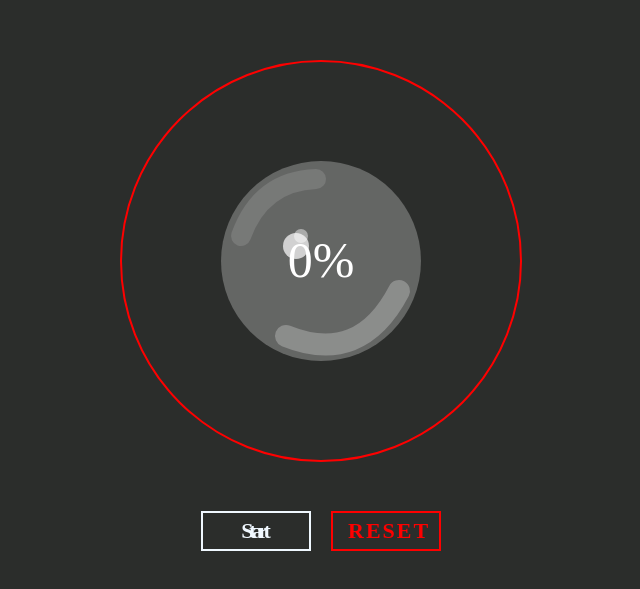
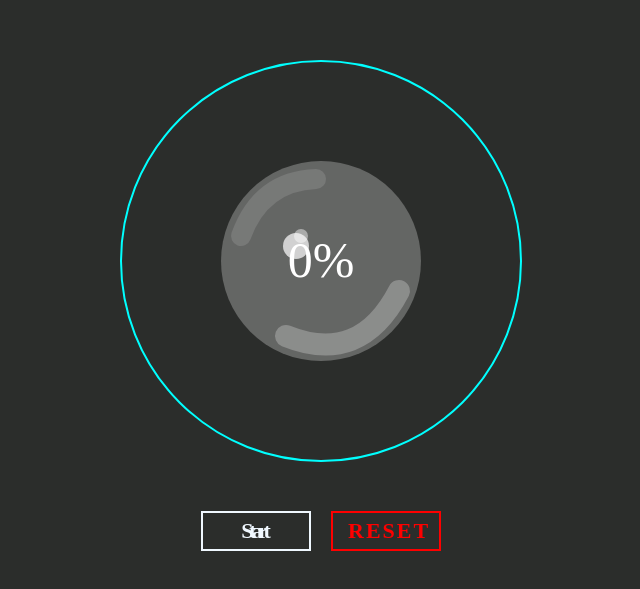
Before and after one commit to UsGitHu611/SVG-funny, a plain HTML site: page loadCircle/index.html in a window 1280 px wide. Shown: the part 119-708 px from the top of the page, without its empty margins (319-959 px from the left). Drawn offline with Linux system fonts and the light colour scheme.

```diff
--- a/loadCircle/index.html
+++ b/loadCircle/index.html
@@ -54,7 +54,7 @@
         <circle
           r="200"
           transform="translate(250 250)"
-          stroke="red"
+          stroke="aqua"
           stroke-width="2"
           fill="transparent"
         />
--- a/loadCircle/main.js
+++ b/loadCircle/main.js
@@ -24,4 +24,5 @@
     SPIN_FOR_ANIMATION.classList.remove('main');
     event.currentTarget.classList.add('reset-animation');
     PERCENT_LOADING.textContent = '0%';
+    clearInterval(INTERVAL);
 });
```
